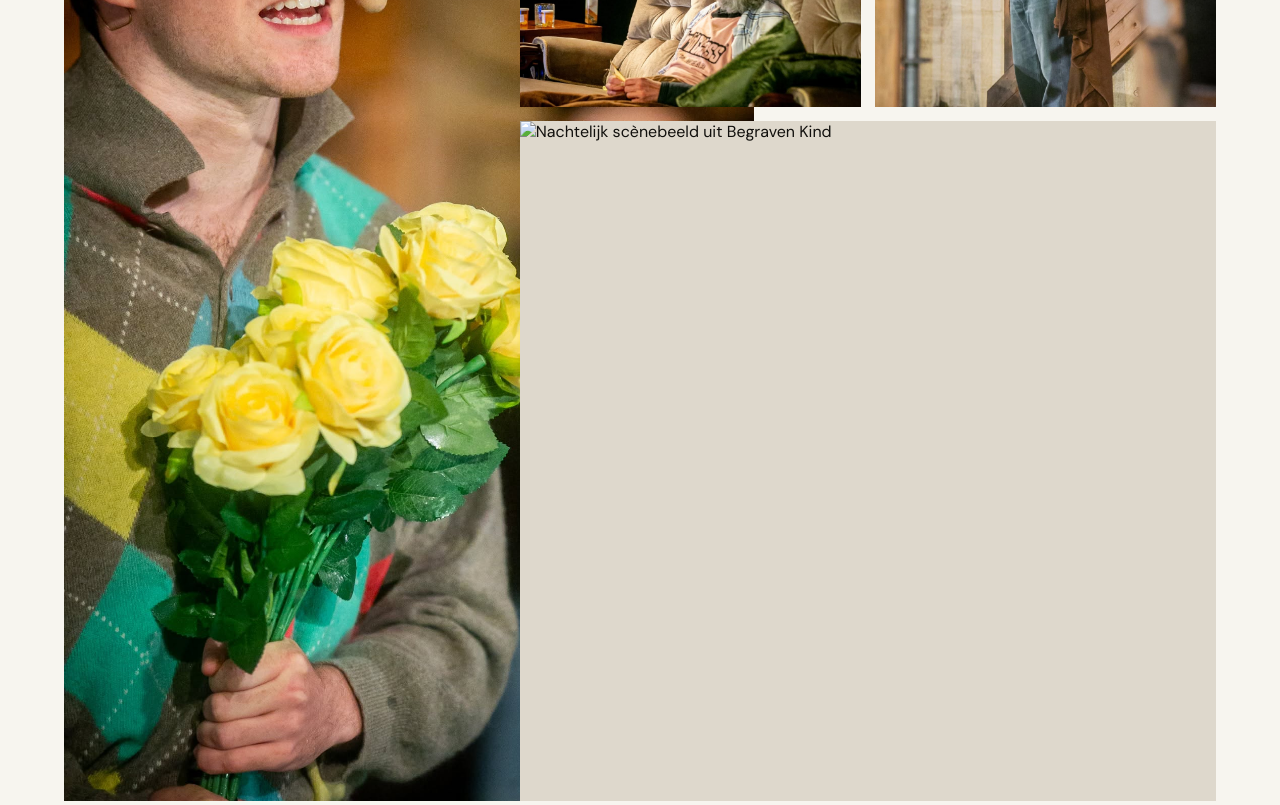
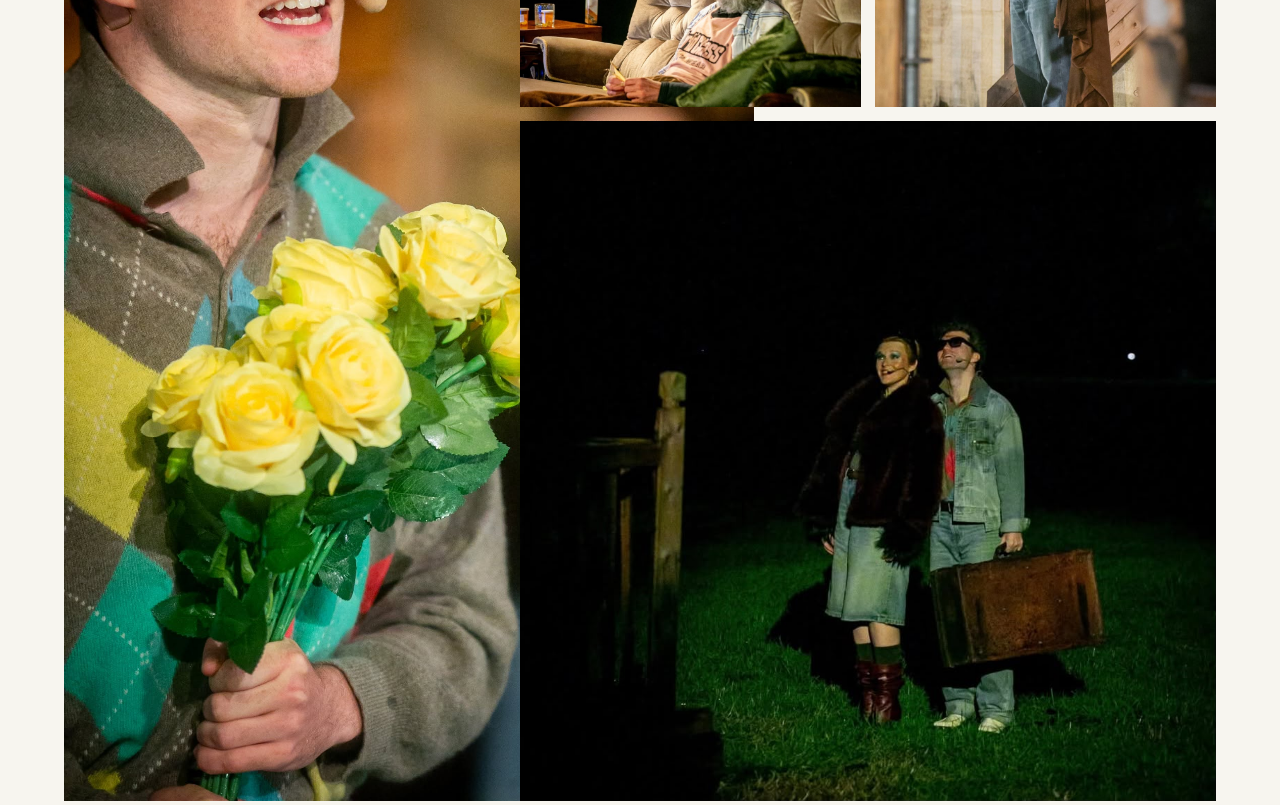
Before and after one commit to RobinVDR02/portfolio, a plain HTML site: page index.html in a window 1280 px wide. Shown: the part 2620-3425 px from the top of the page. Drawn offline with nearby package versions, Linux system fonts and the light colour scheme; a web font is replaced by a local one.

Commit message:
Update index.html

```diff
--- a/index.html
+++ b/index.html
@@ -1104,7 +1104,7 @@
 
                 <figure class="begraven-fifth">
                     <img
-                        src="images/begraven-kind-05.jpg"
+                        src="images/begraven-kind-05.jpeg"
                         alt="Nachtelijk scènebeeld uit Begraven Kind"
                         loading="lazy"
                     >
```
